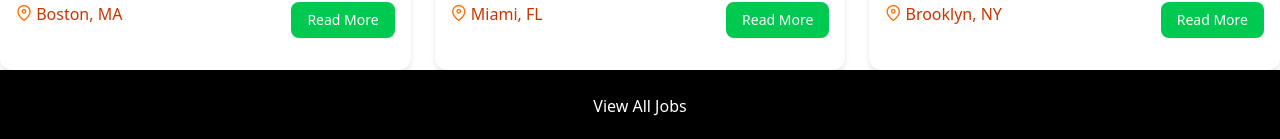
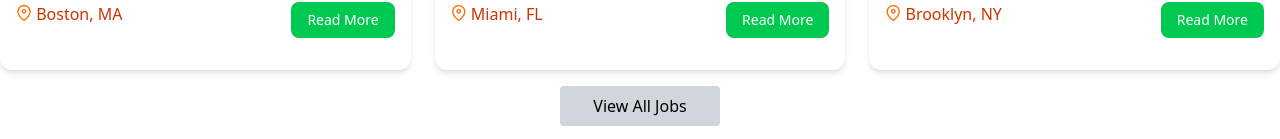
Before and after one commit to biyash-1/Vue, a Vue app: page / in a window 1280 px wide. Shown: the part 913-1052 px from the top of the page. Built offline with nearby package versions, Linux system fonts and the light colour scheme.

Commit message:
ui enhance

```diff
--- a/src/components/JobListings.vue
+++ b/src/components/JobListings.vue
@@ -41,7 +41,7 @@ const showAllJobs = () => {
 
   <!-- View All Jobs Button -->
   <section v-if="showButton && jobLimit !== jobs.length">
-    <button @click="showAllJobs" class="block w-full bg-black text-white text-center py-6 hover:bg-gray-700">
+    <button @click="showAllJobs" class="block w-40 mt-4 bg-gray-300 text-black  text-center mx-auto hover:bg-gray-700 p-2 rounded mb-2">
       View All Jobs
     </button>
   </section>
```
